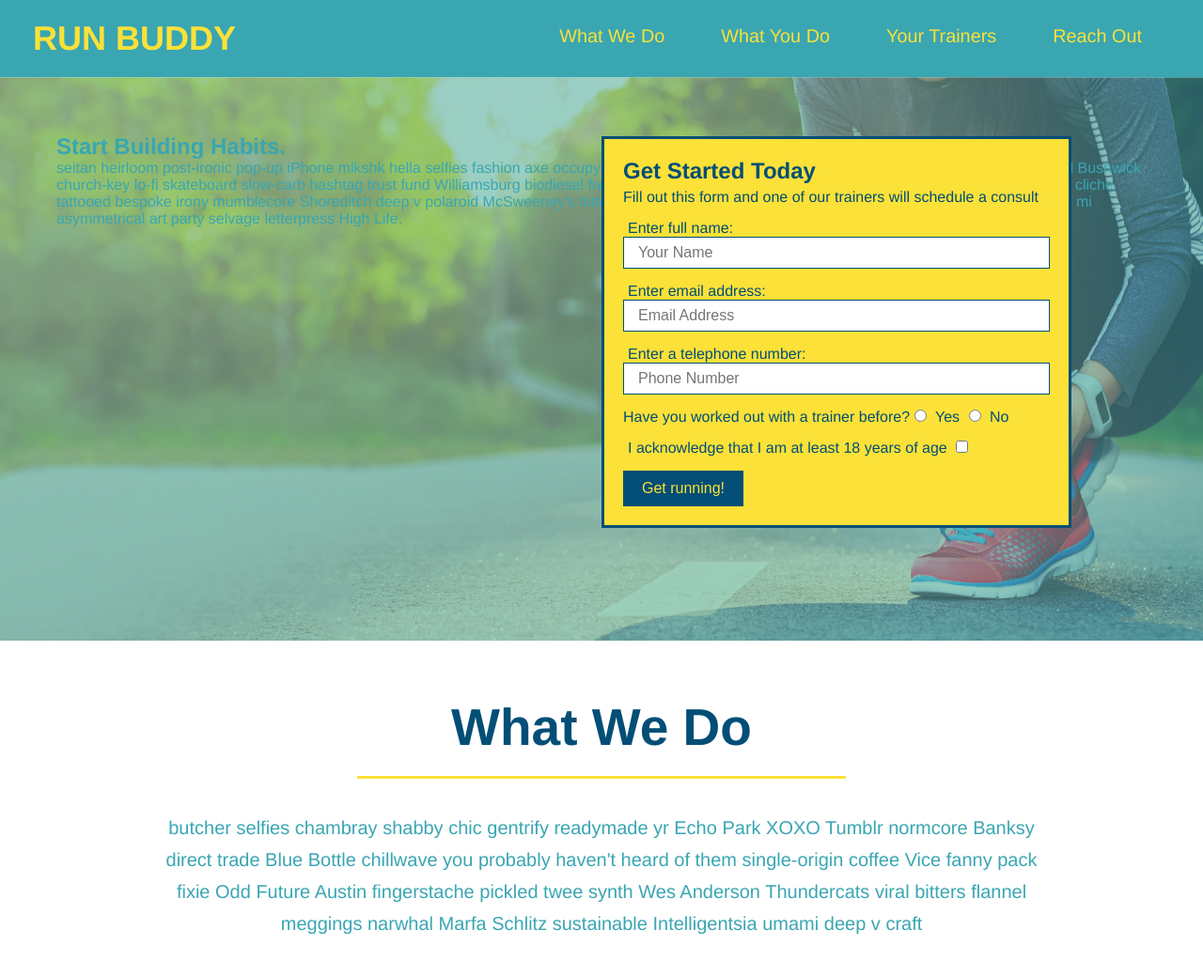
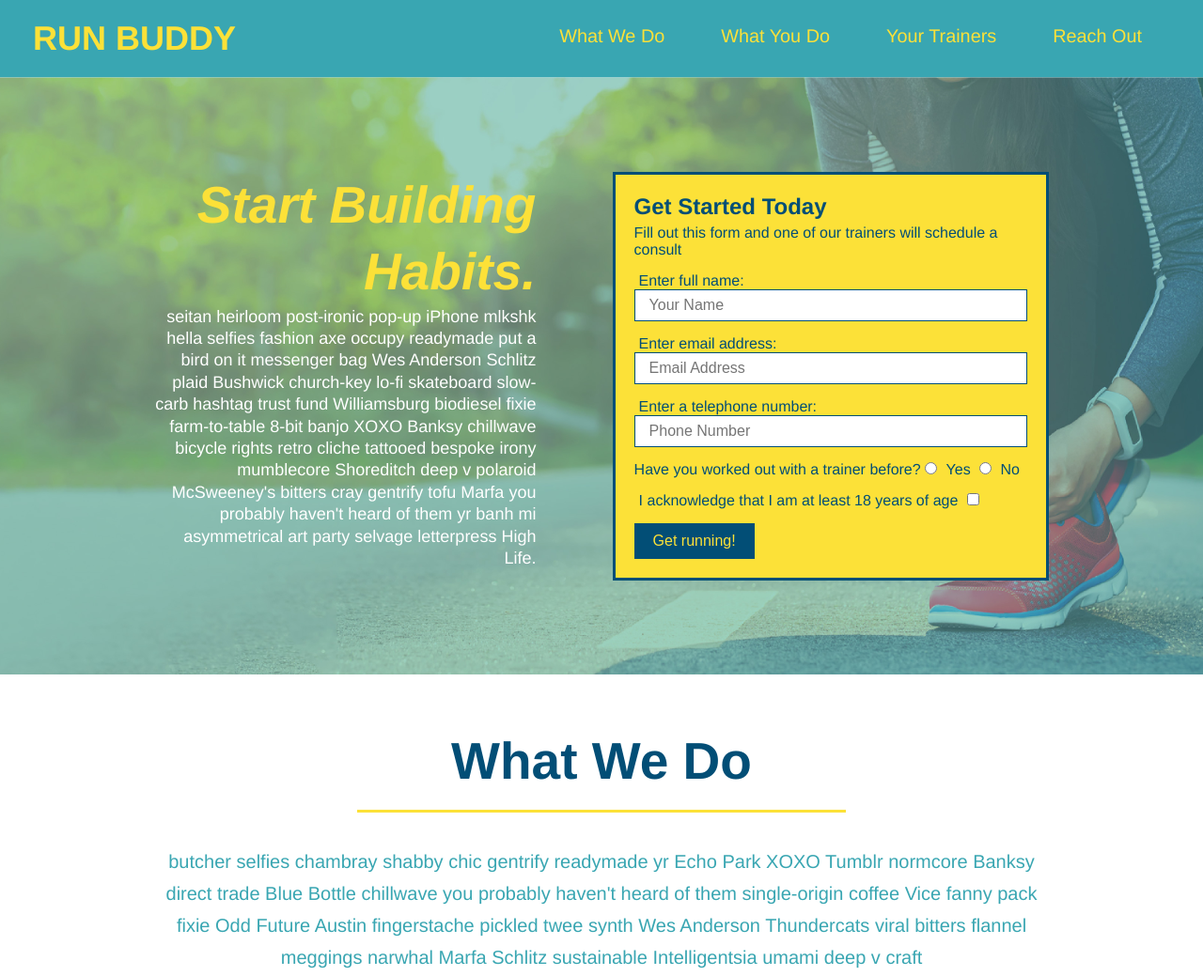
Before and after one commit to Will2tall/run-buddy, a plain HTML site: page index.html in a window 1280 px wide. Shown: the top 1039 px of the page at 94% size. Drawn offline with Linux system fonts and the light colour scheme.

Commit message:
add flexbox to the hero

```diff
--- a/assets/css/style.css
+++ b/assets/css/style.css
@@ -41,17 +41,18 @@ header nav ul li a {
 }
 footer {
     background: #fce138;
+    display: flex;
+    justify-content: space-between;
+    flex-wrap: wrap;
     width: 100%;
     padding: 40px 35px;
 }
 footer h2 {
-    display: inline;
     color: #024e76;
     font-size: 30px;
     margin: 0;
 }
 footer div {
-    float: right;
     line-height: 1.5;
     text-align: right;
 }
@@ -63,20 +64,32 @@ section {
 }
 .hero {
     background-image: url("../images/hero-bg.jpg");
-    height: 600px;
     background-size: cover;
     background-position: center;
-    position:relative;
+    display: flex;
+    justify-content: center;
+    flex-wrap: wrap;
+}
+.hero-cta {
+    width: 35%;
+    text-align: right;
+    margin: 3.5%;
+    color: #fff;
+    font-size: 18px;
+    line-height: 1.3;
+}
+.hero-cta h2 {
+    font-style: italic;
+    font-size: 55px;
+    color: #fce138;
 }
 .hero-form {
     background-color: #fce138;
     color: #024e76;
-    padding: 20px;
-    width: 500px;
+    padding: 20px;;
     border: solid 3px #024e76;
-    position: absolute;
-    bottom: 120px;
-    right: 140px;
+    width: 40%;
+    margin: 3.5%;
 }
 .hero-form h3 {
     font-size: 24px;
```
